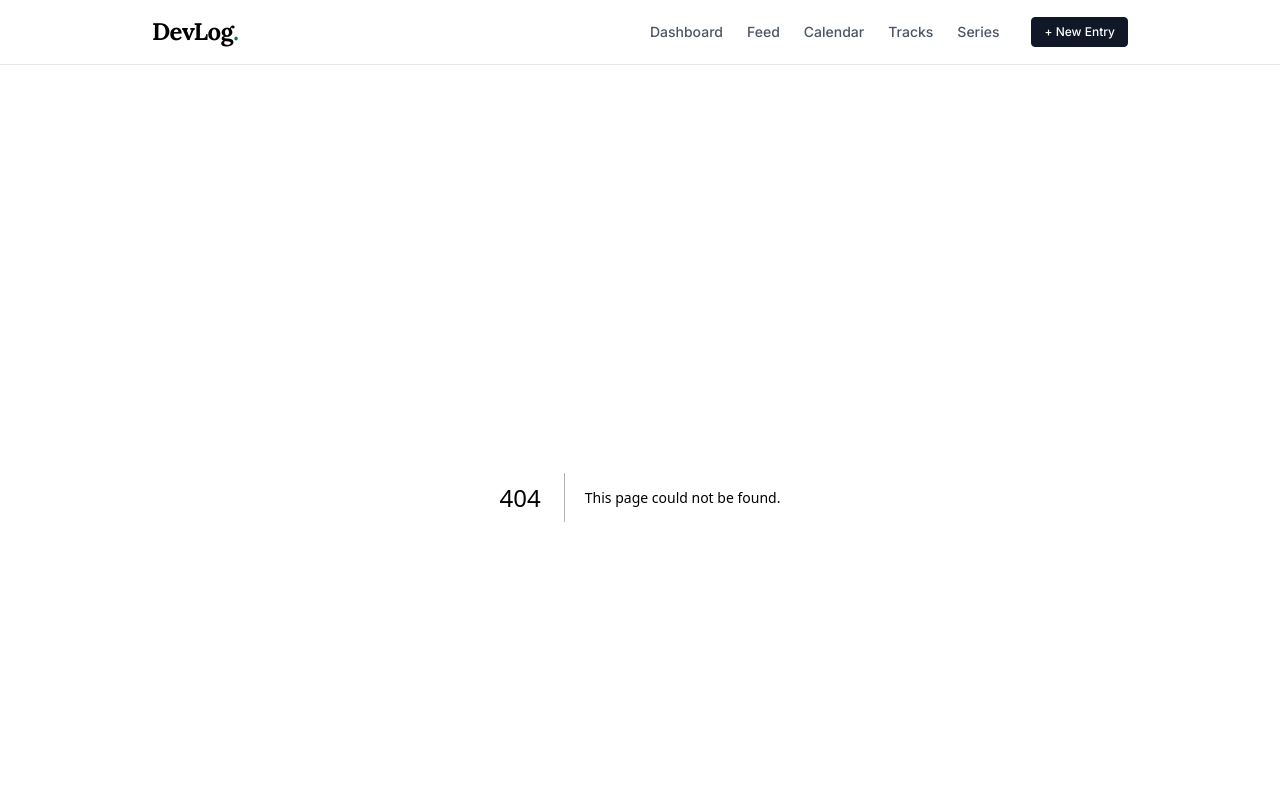
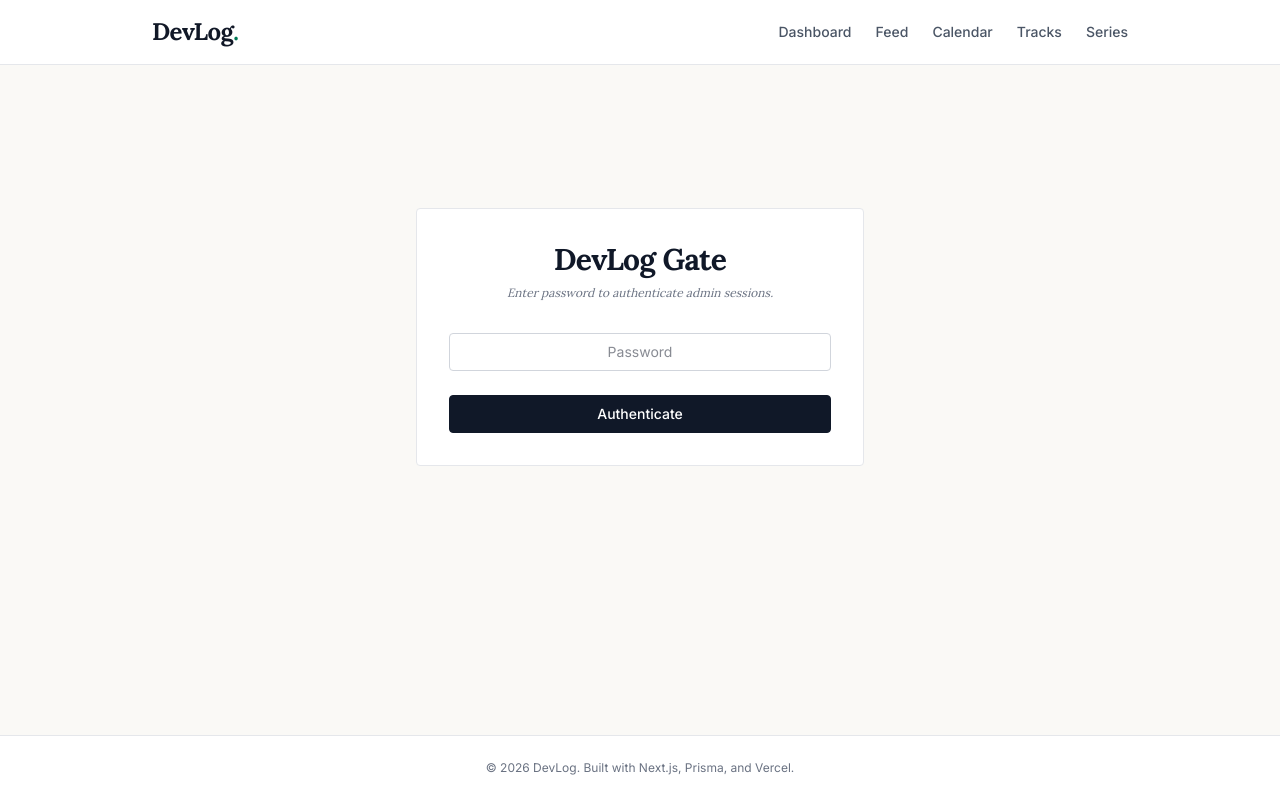
Before and after one commit to Pulkitarora12/GrindLog, a Next.js app: page /login in a window 1280 px wide. Before the commit this address had no page. Shown: the top 800 px of the page. Built offline with nearby package versions, Linux system fonts and the light colour scheme; no server answers.

Commit message:
Implement secret admin login flow and guest read-only view toggles

```diff
--- a/src/app/actions.ts
+++ b/src/app/actions.ts
@@ -3,6 +3,7 @@
 import prisma from "@/lib/prisma";
 import { revalidatePath } from "next/cache";
 import { SubtopicStatus } from "@prisma/client";
+import { isAuthorized } from "@/lib/auth";
 
 // ==========================================
 // TRACKS & SUBTOPICS ACTIONS
@@ -25,6 +26,10 @@ export async function getTracks() {
 }
 
 export async function createTrack(name: string) {
+  if (!await isAuthorized()) {
+    throw new Error("Unauthorized");
+  }
+
   if (!name || name.trim() === "") {
     throw new Error("Track name is required");
   }
@@ -45,6 +50,10 @@ export async function createTrack(name: string) {
 }
 
 export async function deleteTrack(id: string) {
+  if (!await isAuthorized()) {
+    throw new Error("Unauthorized");
+  }
+
   try {
     await prisma.track.delete({
       where: { id },
@@ -60,6 +69,10 @@ export async function deleteTrack(id: string) {
 }
 
 export async function createSubtopic(trackId: string, name: string) {
+  if (!await isAuthorized()) {
+    throw new Error("Unauthorized");
+  }
+
   if (!name || name.trim() === "") {
     throw new Error("Subtopic name is required");
   }
@@ -84,6 +97,10 @@ export async function createSubtopic(trackId: string, name: string) {
 }
 
 export async function deleteSubtopic(id: string) {
+  if (!await isAuthorized()) {
+    throw new Error("Unauthorized");
+  }
+
   try {
     await prisma.subtopic.delete({
       where: { id },
@@ -103,6 +120,10 @@ export async function toggleSubtopicStatus(
   status: SubtopicStatus,
   completedAtDate: Date | null = null
 ) {
+  if (!await isAuthorized()) {
+    throw new Error("Unauthorized");
+  }
+
   try {
     const completedAt = status === SubtopicStatus.DONE ? (completedAtDate || new Date()) : null;
 
@@ -172,6 +193,10 @@ export async function getSeriesWithEntries(id: string) {
 }
 
 export async function createSeries(name: string, description?: string) {
+  if (!await isAuthorized()) {
+    throw new Error("Unauthorized");
+  }
+
   if (!name || name.trim() === "") {
     throw new Error("Series name is required");
   }
@@ -195,6 +220,10 @@ export async function createSeries(name: string, description?: string) {
 }
 
 export async function deleteSeries(id: string) {
+  if (!await isAuthorized()) {
+    throw new Error("Unauthorized");
+  }
+
   try {
     await prisma.series.delete({
       where: { id },
@@ -314,6 +343,10 @@ export async function createEntry(data: {
   subtopicIds?: string[];
   tags?: string[];
 }) {
+  if (!await isAuthorized()) {
+    throw new Error("Unauthorized");
+  }
+
   if (!data.content || data.content.trim() === "") {
     throw new Error("Entry content is required");
   }
@@ -377,6 +410,10 @@ export async function updateEntry(
     tags?: string[];
   }
 ) {
+  if (!await isAuthorized()) {
+    throw new Error("Unauthorized");
+  }
+
   if (!data.content || data.content.trim() === "") {
     throw new Error("Entry content is required");
   }
@@ -444,6 +481,10 @@ export async function updateEntry(
 }
 
 export async function deleteEntry(id: string) {
+  if (!await isAuthorized()) {
+    throw new Error("Unauthorized");
+  }
+
   try {
     const entry = await prisma.entry.findUnique({
       where: { id },
--- a/src/app/calendar/page.tsx
+++ b/src/app/calendar/page.tsx
@@ -4,6 +4,7 @@ import MonthlyCalendar from "@/components/MonthlyCalendar";
 import Markdown from "@/components/Markdown";
 import Link from "next/link";
 import DeleteEntryForm from "@/components/DeleteEntryForm";
+import { isAuthorized } from "@/lib/auth";
 
 interface CalendarPageProps {
   searchParams: Promise<{
@@ -14,7 +15,10 @@ interface CalendarPageProps {
 export const revalidate = 0; // Disable static cache to reflect instant database updates
 
 export default async function CalendarPage({ searchParams }: CalendarPageProps) {
-  const params = await searchParams;
+  const [params, isAdmin] = await Promise.all([
+    searchParams,
+    isAuthorized(),
+  ]);
 
   // Default to today's local date YYYY-MM-DD
   const today = new Date();
@@ -91,7 +95,7 @@ export default async function CalendarPage({ searchParams }: CalendarPageProps)
             </div>
 
             {/* Quick Actions (if entry exists) */}
-            {entry && (
+            {entry && isAdmin && (
               <div className="flex items-center gap-3">
                 <Link
                   href={`/new?edit=${entry.id}`}
@@ -188,12 +192,14 @@ export default async function CalendarPage({ searchParams }: CalendarPageProps)
           ) : (
             <div className="flex flex-col items-center justify-center py-12 text-center text-gray-400 space-y-4">
               <p className="text-sm">No log entry found for this day.</p>
+              {isAdmin && (
                 <Link
                   href={`/new?date=${selectedDateStr}`}
                   className="rounded-sm border border-gray-900 bg-gray-900 px-4 py-2 text-xs text-white hover:bg-gray-800 transition-colors font-medium"
                 >
                   + Write Log for {formattedSelectedDate}
                 </Link>
+              )}
             </div>
           )}
         </div>
--- a/src/app/layout.tsx
+++ b/src/app/layout.tsx
@@ -2,6 +2,8 @@ import type { Metadata } from "next";
 import { Inter, Lora } from "next/font/google";
 import Link from "next/link";
 import "./globals.css";
+import { isAuthorized, logout } from "@/lib/auth";
+import { redirect } from "next/navigation";
 
 const inter = Inter({
   subsets: ["latin"],
@@ -18,11 +20,19 @@ export const metadata: Metadata = {
   description: "A personal productivity tracker and editorial blogging platform.",
 };
 
-export default function RootLayout({
+export default async function RootLayout({
   children,
 }: Readonly<{
   children: React.ReactNode;
 }>) {
+  const isAdmin = await isAuthorized();
+
+  const handleLogout = async () => {
+    "use server";
+    await logout();
+    redirect("/");
+  };
+
   return (
     <html
       lang="en"
@@ -55,12 +65,14 @@ export default function RootLayout({
                 Series
               </Link>
 
+              {isAdmin && (
                 <Link
                   href="/new"
                   className="ml-2 inline-flex items-center justify-center rounded-sm border border-gray-900 bg-gray-900 px-3 py-1.5 text-xs text-white hover:bg-gray-800 transition-colors"
                 >
                   + New Entry
                 </Link>
+              )}
             </nav>
           </div>
         </header>
@@ -72,8 +84,15 @@ export default function RootLayout({
 
         {/* Footer */}
         <footer className="border-t border-gray-200 bg-white py-6 text-center text-xs text-gray-500">
-          <div className="mx-auto max-w-5xl px-6">
-            &copy; {new Date().getFullYear()} DevLog. Built with Next.js, Prisma, and Vercel.
+          <div className="mx-auto max-w-5xl px-6 flex items-center justify-center gap-4">
+            <span>&copy; {new Date().getFullYear()} DevLog. Built with Next.js, Prisma, and Vercel.</span>
+            {isAdmin && (
+              <form action={handleLogout} className="inline">
+                <button type="submit" className="text-xs text-red-600 hover:underline cursor-pointer">
+                  Logout Admin
+                </button>
+              </form>
+            )}
           </div>
         </footer>
       </body>
--- /dev/null
+++ b/src/app/login/page.tsx
@@ -0,0 +1,88 @@
+"use client";
+
+import React, { useState, useTransition } from "react";
+import { useRouter } from "next/navigation";
+import { login } from "@/lib/auth";
+
+export default function LoginPage() {
+  const router = useRouter();
+  const [password, setPassword] = useState("");
+  const [error, setError] = useState<string | null>(null);
+  const [isPending, startTransition] = useTransition();
+
+  const handleSubmit = async (e: React.FormEvent) => {
+    e.preventDefault();
+    if (!password) return;
+
+    setError(null);
+    startTransition(async () => {
+      try {
+        const result = await login(password);
+        if (result.success) {
+          router.push("/");
+          router.refresh();
+        } else {
+          setError(result.error || "Login failed");
+        }
+      } catch (err) {
+        console.error("Login page error:", err);
+        setError("An unexpected error occurred");
+      }
+    });
+  };
+
+  return (
+    <div className="flex min-h-[60vh] flex-col items-center justify-center py-12 px-4 sm:px-6 lg:px-8">
+      <div className="w-full max-w-md space-y-8 border border-gray-200 bg-white p-8 rounded-sm">
+        {/* Title */}
+        <div className="text-center">
+          <h1 className="font-serif text-3xl font-bold tracking-tight text-gray-900">
+            DevLog Gate
+          </h1>
+          <p className="mt-2 text-xs text-gray-500 font-serif italic">
+            Enter password to authenticate admin sessions.
+          </p>
+        </div>
+
+        {/* Form */}
+        <form className="mt-8 space-y-6" onSubmit={handleSubmit}>
+          {error && (
+            <div className="border border-red-200 bg-red-50 text-red-800 p-3 rounded-sm text-xs text-center">
+              {error}
+            </div>
+          )}
+
+          <div className="rounded-md">
+            <div>
+              <label htmlFor="password" className="sr-only">
+                Password
+              </label>
+              <input
+                id="password"
+                name="password"
+                type="password"
+                autoComplete="current-password"
+                required
+                value={password}
+                onChange={(e) => setPassword(e.target.value)}
+                disabled={isPending}
+                placeholder="Password"
+                className="w-full rounded-sm border border-gray-300 px-3 py-2 text-sm bg-white focus:border-gray-900 focus:outline-none text-center"
+              />
+            </div>
+          </div>
+
+          <div>
+            <button
+              type="submit"
+              disabled={isPending}
+              className="group relative flex w-full justify-center rounded-sm border border-gray-900 bg-gray-900 py-2 px-4 text-sm font-medium text-white hover:bg-gray-800 disabled:opacity-50 transition-colors cursor-pointer"
+            >
+              {isPending ? "Validating..." : "Authenticate"}
+            </button>
+          </div>
+        </form>
+      </div>
+    </div>
+  );
+}
--- a/src/app/new/page.tsx
+++ b/src/app/new/page.tsx
@@ -1,5 +1,7 @@
 import { getSeries, getTracks, getEntryById } from "../actions";
 import EntryForm from "./EntryForm";
+import { isAuthorized } from "@/lib/auth";
+import { redirect } from "next/navigation";
 
 interface NewEntryPageProps {
   searchParams: Promise<{
@@ -12,6 +14,11 @@ interface NewEntryPageProps {
 export const revalidate = 0; // Disable static cache to reflect instant database updates
 
 export default async function NewEntryPage({ searchParams }: NewEntryPageProps) {
+  const isAdmin = await isAuthorized();
+  if (!isAdmin) {
+    redirect("/login");
+  }
+
   const params = await searchParams;
   const editId = params.edit;
   const defaultDate = params.date;
--- a/src/app/series/SeriesClient.tsx
+++ b/src/app/series/SeriesClient.tsx
@@ -15,9 +15,10 @@ interface SeriesItem {
 
 interface SeriesClientProps {
   initialSeries: SeriesItem[];
+  isAdmin?: boolean;
 }
 
-export default function SeriesClient({ initialSeries }: SeriesClientProps) {
+export default function SeriesClient({ initialSeries, isAdmin = false }: SeriesClientProps) {
   const [series, setSeries] = useState<SeriesItem[]>(initialSeries);
   const [name, setName] = useState("");
   const [description, setDescription] = useState("");
@@ -74,6 +75,7 @@ export default function SeriesClient({ initialSeries }: SeriesClientProps) {
       {/* Grid: Form and Series List */}
       <div className="grid grid-cols-1 md:grid-cols-3 gap-8">
         {/* Left: Create Series Form */}
+        {isAdmin && (
           <div className="md:col-span-1 border border-gray-200 bg-white p-6 rounded-sm h-fit">
             <h2 className="font-serif text-lg font-bold text-gray-900 mb-4">
               Create New Series
@@ -126,9 +128,10 @@ export default function SeriesClient({ initialSeries }: SeriesClientProps) {
               </button>
             </form>
           </div>
+        )}
 
         {/* Right: Series List */}
-        <div className="md:col-span-2 space-y-4">
+        <div className={isAdmin ? "md:col-span-2 space-y-4" : "md:col-span-3 space-y-4"}>
           <h2 className="font-serif text-lg font-bold text-gray-900">
             Active Collections
           </h2>
@@ -165,6 +168,7 @@ export default function SeriesClient({ initialSeries }: SeriesClientProps) {
                     >
                       View Entries &rarr;
                     </Link>
+                    {isAdmin && (
                       <button
                         onClick={() => handleDelete(item.id)}
                         disabled={isPending}
@@ -172,6 +176,7 @@ export default function SeriesClient({ initialSeries }: SeriesClientProps) {
                       >
                         Delete
                       </button>
+                    )}
                   </div>
                 </div>
               ))}
--- a/src/app/series/page.tsx
+++ b/src/app/series/page.tsx
@@ -1,9 +1,14 @@
 import { getSeries } from "../actions";
 import SeriesClient from "./SeriesClient";
+import { isAuthorized } from "@/lib/auth";
 
 export const revalidate = 0; // Disable static cache to reflect instant database updates
 
 export default async function SeriesPage() {
-  const series = await getSeries();
-  return <SeriesClient initialSeries={series} />;
+  const [series, isAdmin] = await Promise.all([
+    getSeries(),
+    isAuthorized(),
+  ]);
+
+  return <SeriesClient initialSeries={series} isAdmin={isAdmin} />;
 }
--- a/src/app/tracks/TracksClient.tsx
+++ b/src/app/tracks/TracksClient.tsx
@@ -25,9 +25,10 @@ interface Track {
 
 interface TracksClientProps {
   initialTracks: Track[];
+  isAdmin?: boolean;
 }
 
-export default function TracksClient({ initialTracks }: TracksClientProps) {
+export default function TracksClient({ initialTracks, isAdmin = false }: TracksClientProps) {
   const [tracks, setTracks] = useState<Track[]>(initialTracks);
   const [newTrackName, setNewTrackName] = useState("");
   const [newSubtopicNames, setNewSubtopicNames] = useState<Record<string, string>>({});
@@ -121,6 +122,7 @@ export default function TracksClient({ initialTracks }: TracksClientProps) {
         </div>
 
         {/* Add Track Form */}
+        {isAdmin && (
           <form onSubmit={handleCreateTrack} className="flex gap-2 max-w-sm">
             <input
               type="text"
@@ -138,6 +140,7 @@ export default function TracksClient({ initialTracks }: TracksClientProps) {
               Add Track
             </button>
           </form>
+        )}
       </div>
 
       {error && (
@@ -169,6 +172,7 @@ export default function TracksClient({ initialTracks }: TracksClientProps) {
                         {completedCount}/{totalCount} Completed ({percentage}%)
                       </span>
                     </div>
+                    {isAdmin && (
                       <button
                         onClick={() => handleDeleteTrack(track.id)}
                         disabled={isPending}
@@ -176,6 +180,7 @@ export default function TracksClient({ initialTracks }: TracksClientProps) {
                       >
                         Delete Track
                       </button>
+                    )}
                   </div>
 
                   {/* Subtopics Checklist */}
@@ -212,7 +217,7 @@ export default function TracksClient({ initialTracks }: TracksClientProps) {
                                   e.target.value as SubtopicStatus
                                 )
                               }
-                              disabled={isPending}
+                              disabled={!isAdmin || isPending}
                               className={`text-xs border rounded-sm px-1.5 py-0.5 bg-white cursor-pointer ${
                                 subtopic.status === SubtopicStatus.DONE
                                   ? "border-emerald-200 text-emerald-800"
@@ -227,6 +232,7 @@ export default function TracksClient({ initialTracks }: TracksClientProps) {
                             </select>
 
                             {/* Delete Button */}
+                            {isAdmin && (
                               <button
                                 onClick={() => handleDeleteSubtopic(subtopic.id)}
                                 disabled={isPending}
@@ -235,6 +241,7 @@ export default function TracksClient({ initialTracks }: TracksClientProps) {
                               >
                                 &times;
                               </button>
+                            )}
                           </div>
                         </div>
                       ))
@@ -243,6 +250,7 @@ export default function TracksClient({ initialTracks }: TracksClientProps) {
                 </div>
 
                 {/* Add Subtopic Form */}
+                {isAdmin && (
                   <form
                     onSubmit={(e) => handleCreateSubtopic(e, track.id)}
                     className="flex gap-2 border-t border-gray-100 pt-4"
@@ -268,6 +276,7 @@ export default function TracksClient({ initialTracks }: TracksClientProps) {
                       Add
                     </button>
                   </form>
+                )}
               </div>
             );
           })}
--- a/src/app/tracks/page.tsx
+++ b/src/app/tracks/page.tsx
@@ -1,10 +1,14 @@
 import { getTracks } from "../actions";
 import TracksClient from "./TracksClient";
+import { isAuthorized } from "@/lib/auth";
 
 export const revalidate = 0; // Disable static cache to reflect instant database updates
 
 export default async function TracksPage() {
-  const tracks = await getTracks();
+  const [tracks, isAdmin] = await Promise.all([
+    getTracks(),
+    isAuthorized(),
+  ]);
 
   // Cast prisma types to match the client component requirements
   const formattedTracks = tracks.map((track) => ({
@@ -18,5 +22,5 @@ export default async function TracksPage() {
     })),
   }));
 
-  return <TracksClient initialTracks={formattedTracks} />;
+  return <TracksClient initialTracks={formattedTracks} isAdmin={isAdmin} />;
 }
--- /dev/null
+++ b/src/lib/auth.ts
@@ -0,0 +1,84 @@
+"use server";
+
+import { cookies } from "next/headers";
+import crypto from "crypto";
+
+const COOKIE_NAME = "admin_session";
+
+function getExpectedSessionHash(): string {
+  const secret = process.env.SESSION_SECRET;
+  const password = process.env.ADMIN_PASSWORD;
+
+  if (!secret || !password) {
+    // If not configured, fail safe (never let someone log in with empty variables)
+    return "CONFIG_ERROR_MISSING_SECRET_OR_PASSWORD";
+  }
+
+  return crypto
+    .createHmac("sha256", secret)
+    .update(password)
+    .digest("hex");
+}
+
+export async function isAuthorized(): Promise<boolean> {
+  try {
+    const cookieStore = await cookies();
+    const sessionCookie = cookieStore.get(COOKIE_NAME)?.value;
+    if (!sessionCookie) return false;
+
+    const expectedHash = getExpectedSessionHash();
+    // Use timingSafeEqual to prevent timing attacks
+    const sessionBuffer = Buffer.from(sessionCookie);
+    const expectedBuffer = Buffer.from(expectedHash);
+
+    if (sessionBuffer.length !== expectedBuffer.length) {
+      return false;
+    }
+
+    return crypto.timingSafeEqual(sessionBuffer, expectedBuffer);
+  } catch {
+    return false;
+  }
+}
+
+export async function login(password: string): Promise<{ success: boolean; error?: string }> {
+  const expectedPassword = process.env.ADMIN_PASSWORD;
+  if (!expectedPassword) {
+    return { success: false, error: "Server is not configured for authentication" };
+  }
+
+  if (password !== expectedPassword) {
+    return { success: false, error: "Incorrect password" };
+  }
+
+  try {
+    const expectedHash = getExpectedSessionHash();
+    const cookieStore = await cookies();
+
+    cookieStore.set({
+      name: COOKIE_NAME,
+      value: expectedHash,
+      httpOnly: true,
+      secure: process.env.NODE_ENV === "production",
+      path: "/",
+      maxAge: 60 * 60 * 24 * 7, // 7 days session
+      sameSite: "lax",
+    });
+
+    return { success: true };
+  } catch (error) {
+    console.error("Login session creation error:", error);
+    return { success: false, error: "Failed to create session" };
+  }
+}
+
+export async function logout(): Promise<{ success: boolean }> {
+  try {
+    const cookieStore = await cookies();
+    cookieStore.delete(COOKIE_NAME);
+    return { success: true };
+  } catch (error) {
+    console.error("Logout error:", error);
+    return { success: false };
+  }
+}
```
Lines whose indentation alone changed are shown as unchanged.
